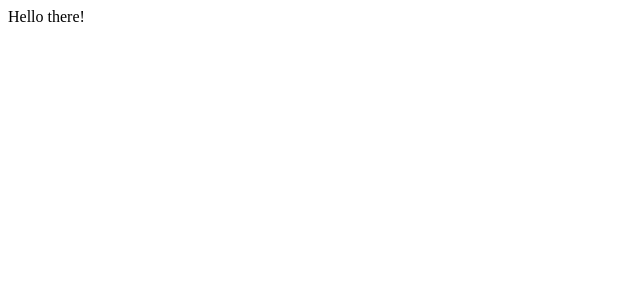
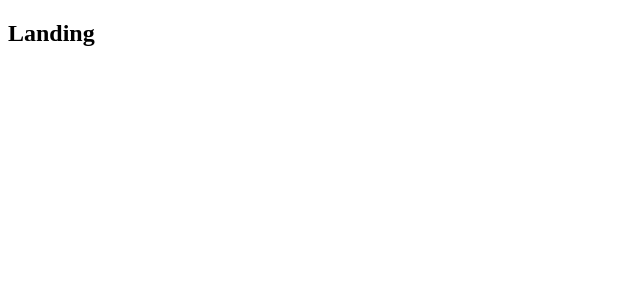
Before and after one commit to matthewfollegot/Node-React-App, a React (Create React App) app in the folder client/: page / in a window 1280 px wide. Shown: the top 300 px of the page, without its empty margins (0-640 px from the left). Built offline with nearby package versions, Linux system fonts and the light colour scheme.

Commit message:
first route works using react router

```diff
--- a/client/src/components/App.js
+++ b/client/src/components/App.js
@@ -1,7 +1,21 @@
 import React from "react";
+import { BrowserRouter, Route } from "react-router-dom";
+
+const Header = () => <h2>Header</h2>;
+const Dashboard = () => <h2>Dashboard</h2>;
+const SurveyNew = () => <h2>SurveyNew</h2>;
+const Landing = () => <h2>Landing</h2>;
 
 const App = () => {
-  return <div>Hello there!</div>;
+  return (
+    <div>
+      <BrowserRouter>
+        <div>
+          <Route path="/" component={Landing} />
+        </div>
+      </BrowserRouter>
+    </div>
+  );
 };
 
 export default App;
```
